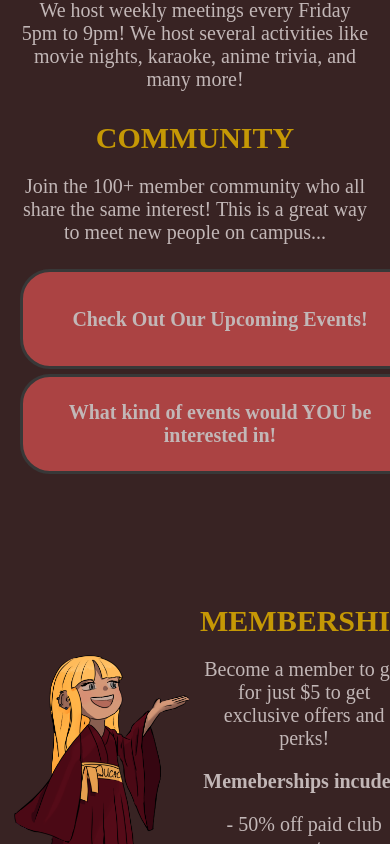
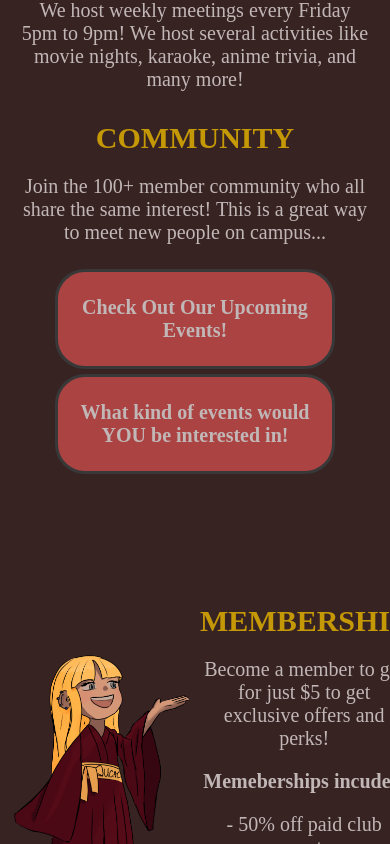
Before and after one commit to UCalgary-Anime-Club/AnimeClubWebsite, a React (Vite) app: page /#/ in a window 390 px wide. Shown: the part 1156-2000 px from the top of the page. Built offline with nearby package versions, Linux system fonts and the light colour scheme.

Commit message:
made a few more design edits

```diff
--- a/src/Styles/Footer.css
+++ b/src/Styles/Footer.css
@@ -41,6 +41,7 @@
   flex-direction: row;
   align-items: center;
   justify-content: center;
+  margin-right: 80px;
   width: 40px;
 }
 
--- a/src/Styles/Header.css
+++ b/src/Styles/Header.css
@@ -108,7 +108,7 @@ when screen size decreases, header menu changes to menu-icon
   }
 
   .side-menu {
-    width: 40%;
+    width: 45%;
   }
 }
 
--- a/src/Styles/Homepage.css
+++ b/src/Styles/Homepage.css
@@ -18,7 +18,7 @@
 .home {
   display: flex;
   flex-direction: row;
-  justify-content: space-between;
+
   align-items: center;
   padding: 60px 20px 50px 20px;
   gap: 50px;
@@ -34,14 +34,16 @@
 
 .home-buttons {
   display: flex;
-  justify-content: space-around;
-
+  flex-direction: column;
 }
 
 .upcoming-events, .suggestions {
   font-family: "Times New Roman";
   font-weight: 700;
+
+
   width: 400px;
+  max-width: 90%;
   height: 100px;
   border-radius: 30px;
   font-size: 20px;
@@ -106,21 +108,15 @@
     width: 100%;
   }
 
-  .home-buttons {
-    flex-direction: column;
-    flex-shrink: 1;
+
+
+  .upcoming-events, .suggestions {
+    width: 80%;
+    max-width: 400px;
   }
 
-  .memberships-section {
-    width: 96vw;
+  .memberships {
+    width: 60vw;
   }
 
 }
-
-@media (max-width: 300px) {
-  .upcoming-events, .suggestions {
-    font-weight: 700;
-    width: 80vw;
-    height: 100px;
-  }
-}
```
